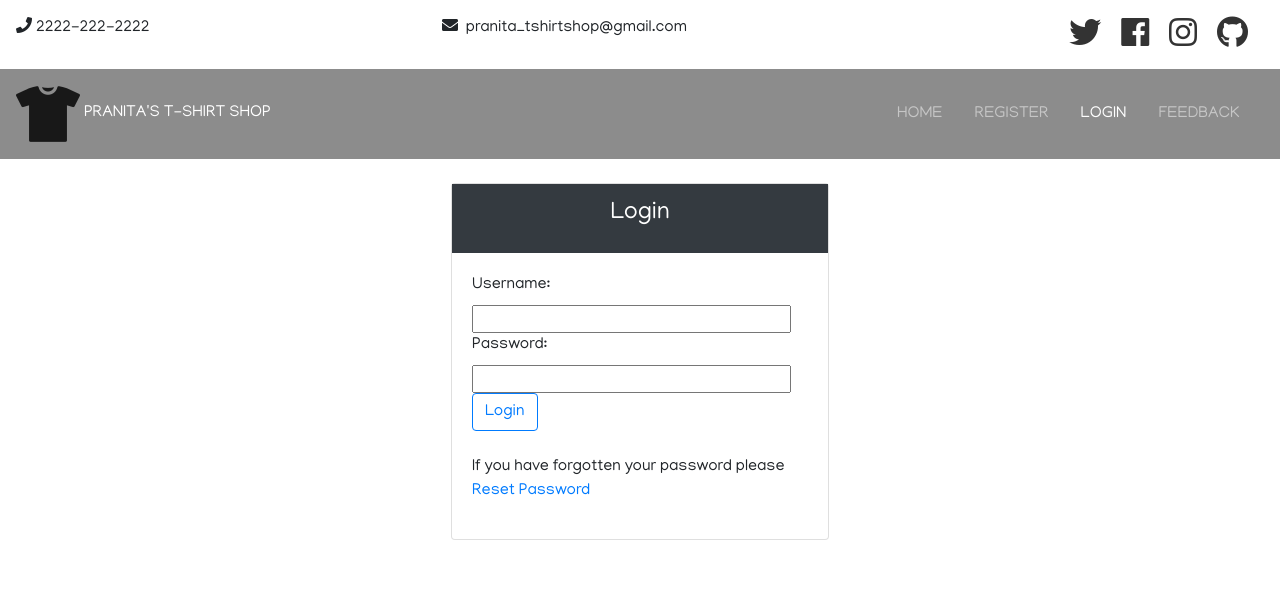
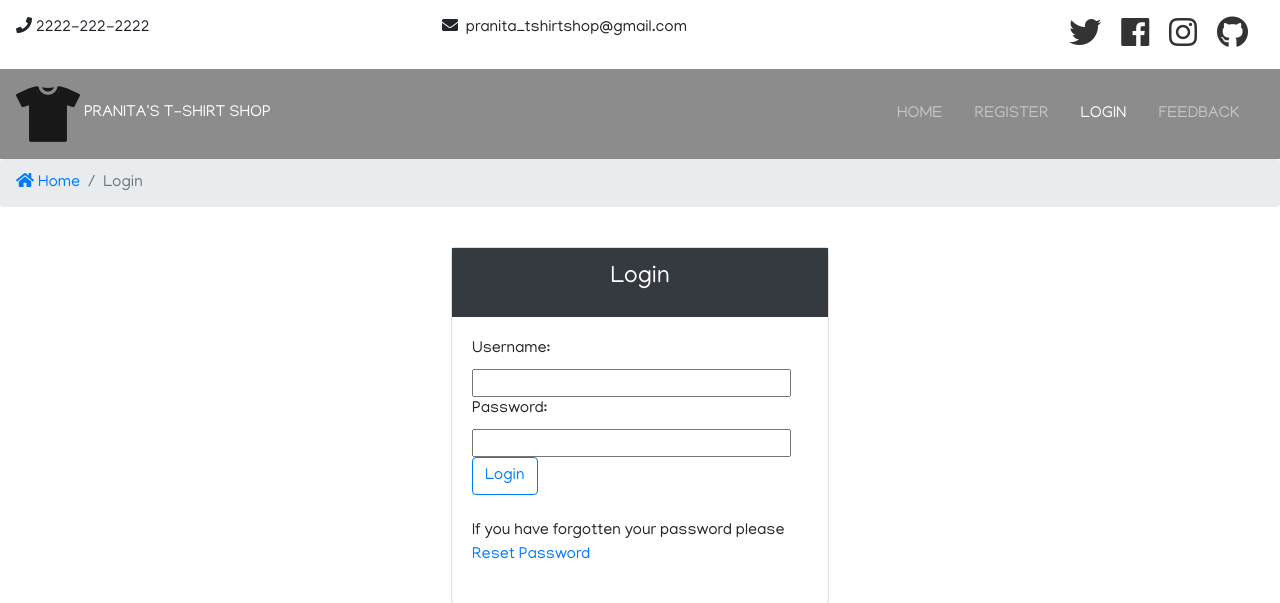
Before and after one commit to pranitastudent/T-shirt-Shop-Project, a Django app: page /accounts/login/ in a window 1280 px wide. Shown: the top 603 px of the page. Run offline with Django 3.2, Linux system fonts and the light colour scheme; some libraries are stand-ins or nearby versions.

```diff
--- a/accounts/views.py
+++ b/accounts/views.py
@@ -10,7 +10,7 @@ def logout(request):
     """Log the user out"""
     auth.logout(request)
     messages.success(request, "You have successfully been logged out")
-    return redirect(reverse('index'))
+    return redirect(reverse('logout'))
 
 # Login View
 
--- a/templates/accounts/login.html
+++ b/templates/accounts/login.html
@@ -4,6 +4,19 @@
 {% load static %}
 
 {% block content %}
+
+<!-- Breadcrumb -->
+
+<section id="bcrumb">
+    <div class="container-fluid px-0">
+        <nav aria-label="breadcrumb">
+            <ol class="breadcrumb">
+              <li class="breadcrumb-item"><a href="{% url 'index' %}"><i class="fas fa-home"></i>&nbsp;Home</a></li>
+              <li class="breadcrumb-item active" aria-current="page">Login</li>
+            </ol>
+          </nav>
+    </div>
+</section>
 
 
 <section id="login">
--- /dev/null
+++ b/templates/accounts/logout.html
@@ -0,0 +1,5 @@
+{% extends 'base.html' %}
+{% load static %}
+{% block content %}
+
+{% endblock %}
--- a/templates/accounts/register.html
+++ b/templates/accounts/register.html
@@ -21,7 +21,7 @@
     <div class="container">
         <div class="row">
             <div class="col-md-6 mx-auto">
-                <div class="card my-4">
+                <div class="card my-2">
                     <div class="card-heading bg-dark text-white">
                         <h4 class= "text-center p-3">Register</h4>
                     </div>
--- a/templates/partials/_navbar.html
+++ b/templates/partials/_navbar.html
@@ -29,7 +29,7 @@
                     {% else %}
                 <li class="nav-item mr-3">
                     {% endif %}
-                    <a class="nav-link" href="#">Logout</a>
+                    <a class="nav-link" href="{% url 'logout' %}">Logout</a>
                 </li>
                  {% else%}
 
```
